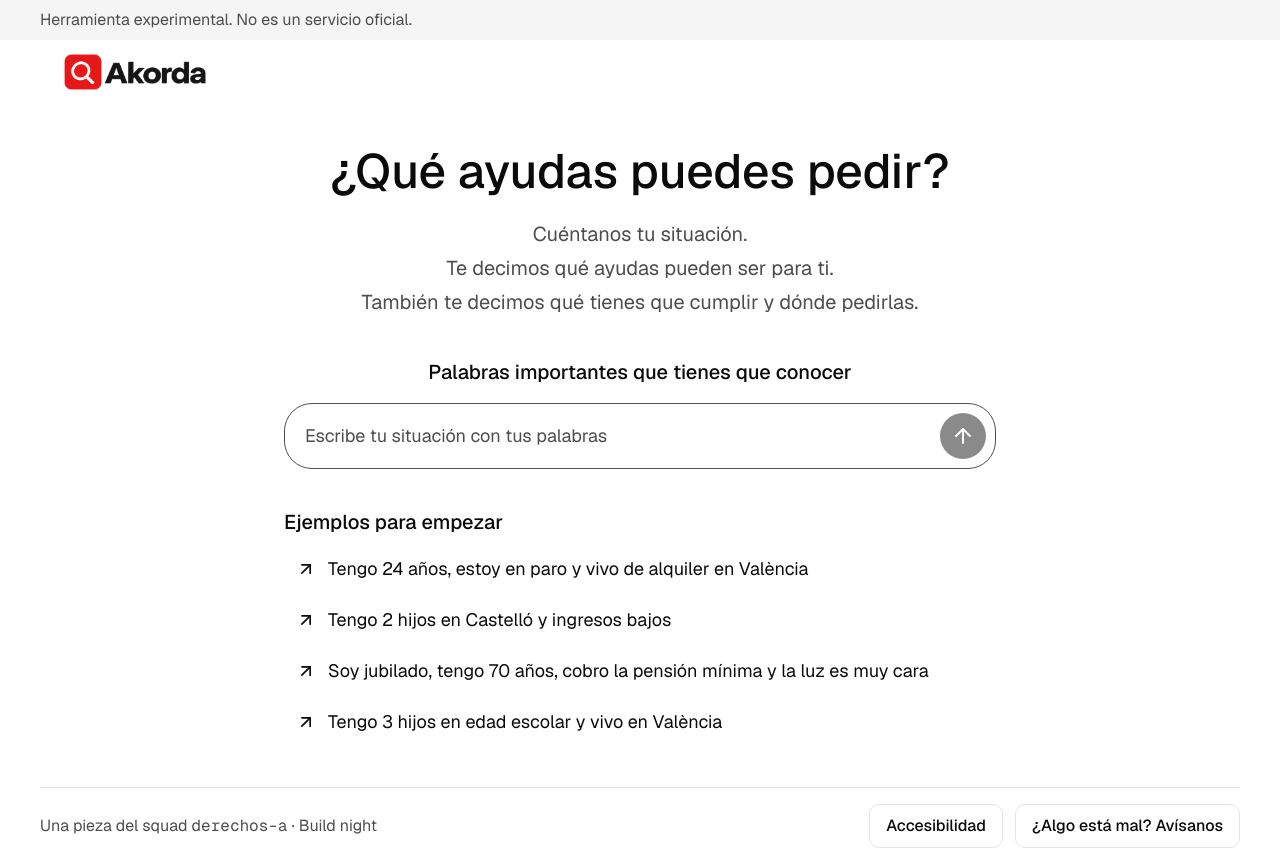
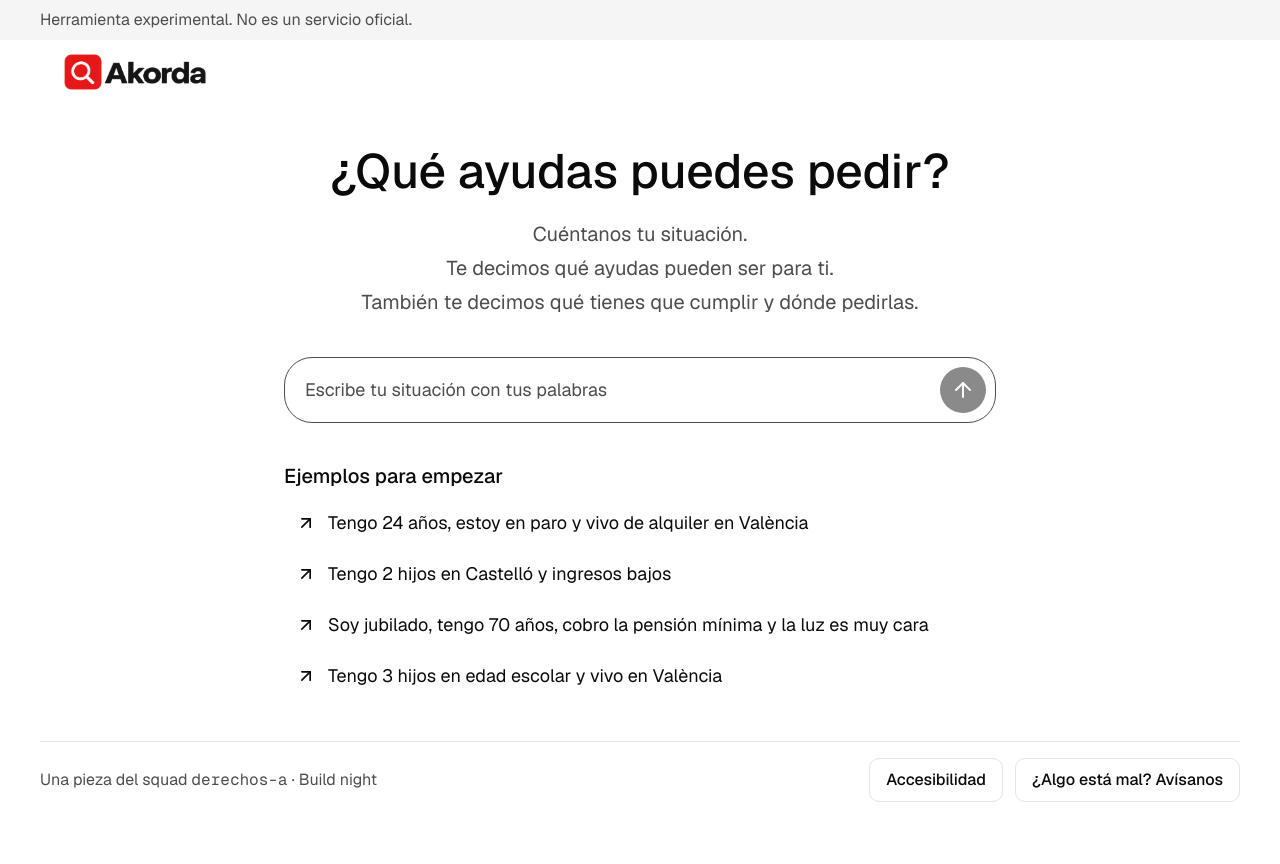
Before and after one commit to barracafh/build-derechos-a, a Next.js app: page /derechos-a/ in a window 1280 px wide. After the commit the page ends 818 px from the top, so only its background shows below. Built offline with nearby package versions, Linux system fonts and the light colour scheme.

Commit message:
Remove 'Palabras importantes' title from landing
Co-Authored-By: Claude Sonnet 5.5 <noreply@anthropic.com>
Claude-Session: https://claude.ai/code/session_0115AodDcqaPJUuuUjNCM7yr

```diff
--- a/src/components/Chat.tsx
+++ b/src/components/Chat.tsx
@@ -491,9 +491,6 @@ export function Chat() {
             </div>
 
             <div className="grid grid-cols-[minmax(0,1fr)] gap-4">
-              <h2 className="text-center font-sans text-xl leading-[1.5] font-medium">
-                Palabras importantes que tienes que conocer
-              </h2>
               <Composer
                 texto={texto}
                 onChange={setTexto}
```
